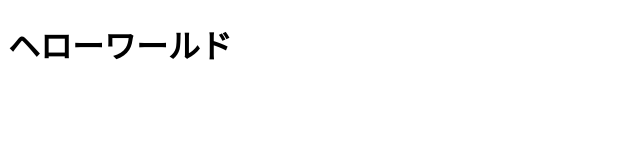
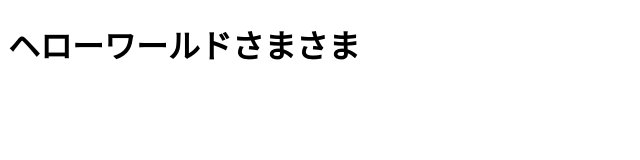
Before and after one commit to nicktwocheers/open, a plain HTML site: page index.html in a window 1280 px wide. Shown: the whole page, without its empty margins (0-640 px from the left). Drawn offline with Linux system fonts and the light colour scheme.

Commit message:
Update index.html

```diff
--- a/index.html
+++ b/index.html
@@ -4,6 +4,6 @@
     <title>my githib homepages</title>
   </head>
   <body>
-    <h1>ヘローワールド</h1>
+    <h1>ヘローワールドさまさま</h1>
   </body>
 </html>
```
